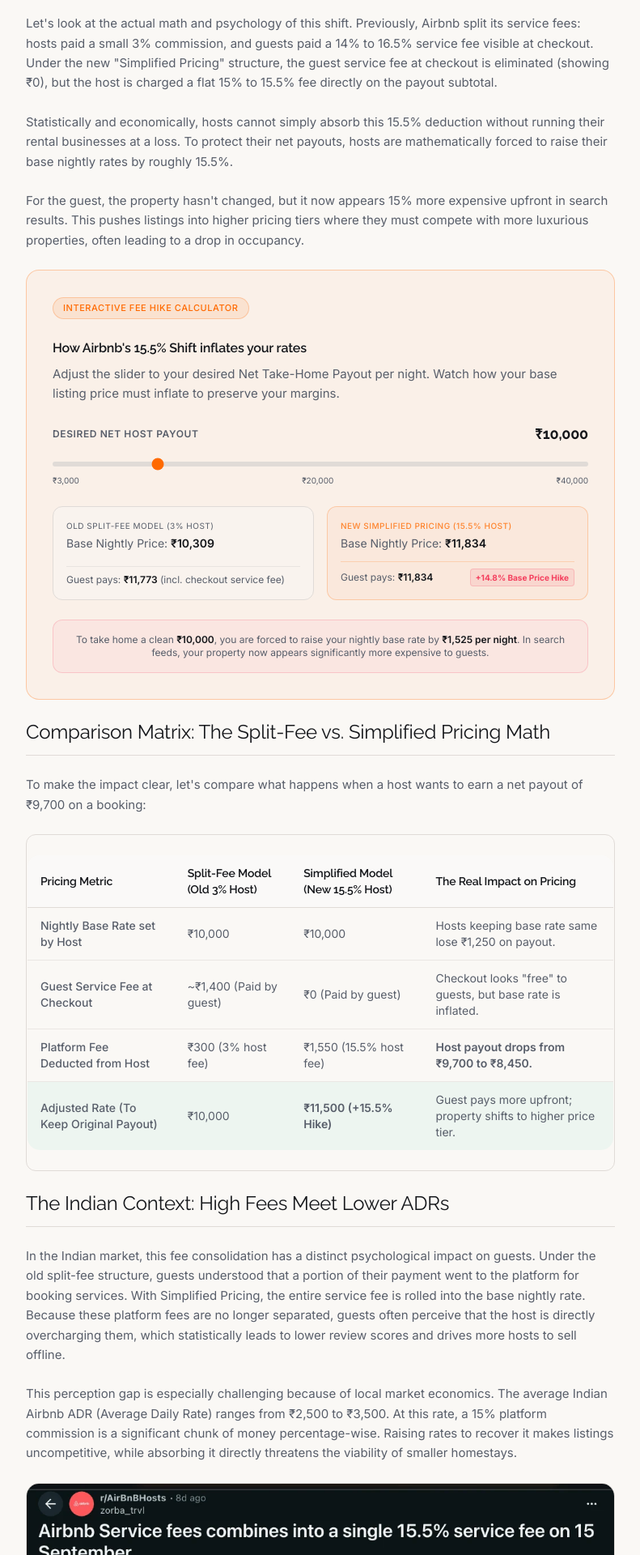
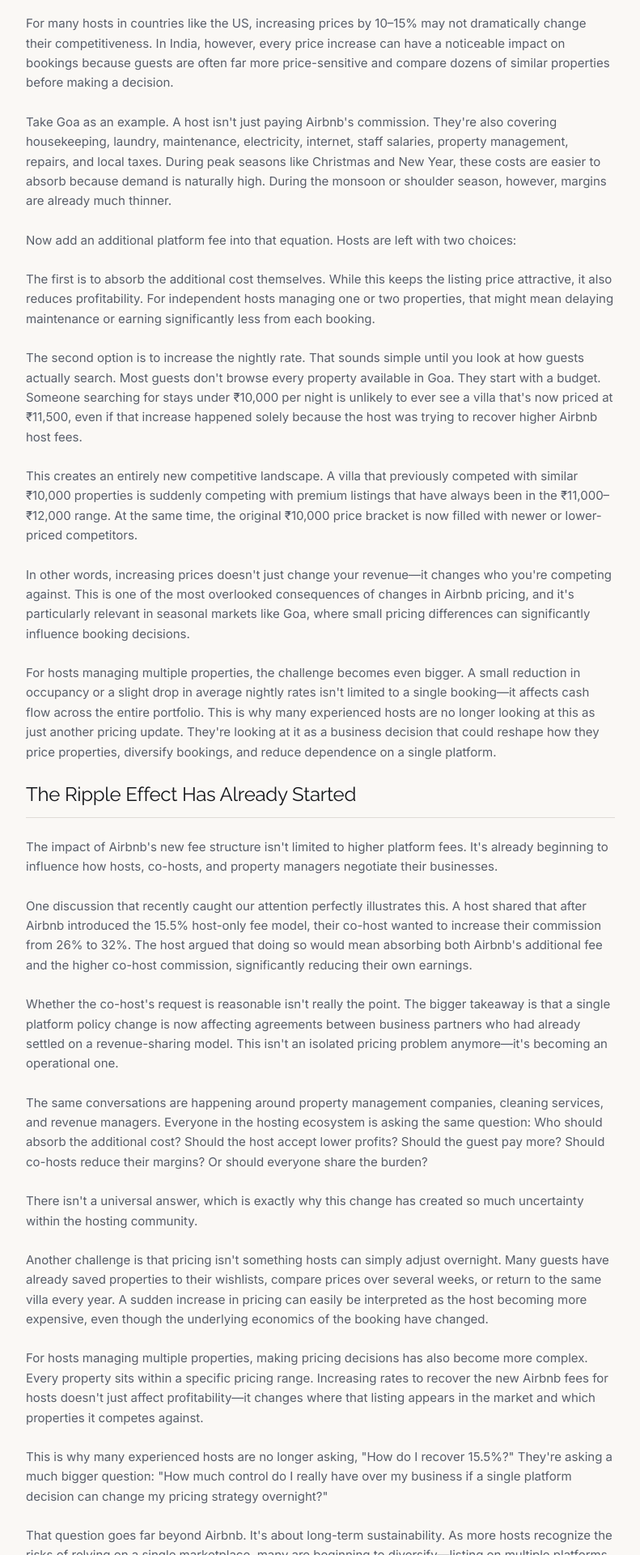
Before and after one commit to wayzyy-project/wayzyy-site, a React (Vite) app: page /blog/real-cost-of-airbnb-fee in a window 1280 px wide. Shown: the part 1240-3160 px from the top of the page at 81% size, without its empty margins (244-1035 px from the left). Built offline with nearby package versions, Linux system fonts and the light colour scheme.

Commit message:
feat: expand Airbnb Fee post with Indian host market dynamics and co-host ripple effects

```diff
--- a/src/pages/blog/RealCostOfAirbnbFee.tsx
+++ b/src/pages/blog/RealCostOfAirbnbFee.tsx
@@ -189,6 +189,61 @@ export default function RealCostOfAirbnbFee() {
           Hosts who decide to absorb the additional fee will see their margins shrink. Those who increase their prices to recover the cost risk becoming less competitive. Neither option is particularly attractive, especially in markets like India where guests often compare properties within very specific budget ranges.
         </p>
 
+        <h2 className="font-display text-2xl text-foreground mt-8">Why Indian Hosts Will Feel This More Than Most Markets</h2>
+        <p>
+          For many hosts in countries like the US, increasing prices by 10–15% may not dramatically change their competitiveness. In India, however, every price increase can have a noticeable impact on bookings because guests are often far more price-sensitive and compare dozens of similar properties before making a decision.
+        </p>
+        <p>
+          Take Goa as an example. A host isn't just paying Airbnb's commission. They're also covering housekeeping, laundry, maintenance, electricity, internet, staff salaries, property management, repairs, and local taxes. During peak seasons like Christmas and New Year, these costs are easier to absorb because demand is naturally high. During the monsoon or shoulder season, however, margins are already much thinner.
+        </p>
+        <p>
+          Now add an additional platform fee into that equation. Hosts are left with two choices:
+        </p>
+        <p>
+          The first is to absorb the additional cost themselves. While this keeps the listing price attractive, it also reduces profitability. For independent hosts managing one or two properties, that might mean delaying maintenance or earning significantly less from each booking.
+        </p>
+        <p>
+          The second option is to increase the nightly rate. That sounds simple until you look at how guests actually search. Most guests don't browse every property available in Goa. They start with a budget. Someone searching for stays under ₹10,000 per night is unlikely to ever see a villa that's now priced at ₹11,500, even if that increase happened solely because the host was trying to recover higher Airbnb host fees.
+        </p>
+        <p>
+          This creates an entirely new competitive landscape. A villa that previously competed with similar ₹10,000 properties is suddenly competing with premium listings that have always been in the ₹11,000–₹12,000 range. At the same time, the original ₹10,000 price bracket is now filled with newer or lower-priced competitors.
+        </p>
+        <p>
+          In other words, increasing prices doesn't just change your revenue—it changes who you're competing against. This is one of the most overlooked consequences of changes in Airbnb pricing, and it's particularly relevant in seasonal markets like Goa, where small pricing differences can significantly influence booking decisions.
+        </p>
+        <p>
+          For hosts managing multiple properties, the challenge becomes even bigger. A small reduction in occupancy or a slight drop in average nightly rates isn't limited to a single booking—it affects cash flow across the entire portfolio. This is why many experienced hosts are no longer looking at this as just another pricing update. They're looking at it as a business decision that could reshape how they price properties, diversify bookings, and reduce dependence on a single platform.
+        </p>
+
+        <h2 className="font-display text-2xl text-foreground mt-8">The Ripple Effect Has Already Started</h2>
+        <p>
+          The impact of Airbnb's new fee structure isn't limited to higher platform fees. It's already beginning to influence how hosts, co-hosts, and property managers negotiate their businesses.
+        </p>
+        <p>
+          One discussion that recently caught our attention perfectly illustrates this. A host shared that after Airbnb introduced the 15.5% host-only fee model, their co-host wanted to increase their commission from 26% to 32%. The host argued that doing so would mean absorbing both Airbnb's additional fee and the higher co-host commission, significantly reducing their own earnings.
+        </p>
+        <p>
+          Whether the co-host's request is reasonable isn't really the point. The bigger takeaway is that a single platform policy change is now affecting agreements between business partners who had already settled on a revenue-sharing model. This isn't an isolated pricing problem anymore—it's becoming an operational one.
+        </p>
+        <p>
+          The same conversations are happening around property management companies, cleaning services, and revenue managers. Everyone in the hosting ecosystem is asking the same question: Who should absorb the additional cost? Should the host accept lower profits? Should the guest pay more? Should co-hosts reduce their margins? Or should everyone share the burden?
+        </p>
+        <p>
+          There isn't a universal answer, which is exactly why this change has created so much uncertainty within the hosting community.
+        </p>
+        <p>
+          Another challenge is that pricing isn't something hosts can simply adjust overnight. Many guests have already saved properties to their wishlists, compare prices over several weeks, or return to the same villa every year. A sudden increase in pricing can easily be interpreted as the host becoming more expensive, even though the underlying economics of the booking have changed.
+        </p>
+        <p>
+          For hosts managing multiple properties, making pricing decisions has also become more complex. Every property sits within a specific pricing range. Increasing rates to recover the new Airbnb fees for hosts doesn't just affect profitability—it changes where that listing appears in the market and which properties it competes against.
+        </p>
+        <p>
+          This is why many experienced hosts are no longer asking, "How do I recover 15.5%?" They're asking a much bigger question: "How much control do I really have over my business if a single platform decision can change my pricing strategy overnight?"
+        </p>
+        <p>
+          That question goes far beyond Airbnb. It's about long-term sustainability. As more hosts recognize the risks of relying on a single marketplace, many are beginning to diversify—listing on multiple platforms, encouraging repeat direct bookings, and exploring alternatives that give them greater control over pricing and their relationship with guests.
+        </p>
+
         <h2 className="font-display text-2xl text-foreground mt-8">The 15.5% Price Hike POV: Why Guest Rates Are Rising</h2>
         <p>
           Let's look at the actual math and psychology of this shift. Previously, Airbnb split its service fees: hosts paid a small 3% commission, and guests paid a 14% to 16.5% service fee visible at checkout. Under the new "Simplified Pricing" structure, the guest service fee at checkout is eliminated (showing ₹0), but the host is charged a flat 15% to 15.5% fee directly on the payout subtotal.
@@ -265,22 +320,6 @@ export default function RealCostOfAirbnbFee() {
           <span className="text-xs text-muted-foreground mt-2 block text-center">Indian hosts discussing the psychological impact of fee integration on average ADRs</span>
         </div>
 
-        <p>
-          That pricing decision has a ripple effect. A villa that was comfortably competing around the ₹10,000 mark may now need to be listed at ₹11,500 or more. The property hasn't changed. The amenities haven't changed. The experience hasn't changed. Yet it suddenly finds itself competing with an entirely different set of listings simply because it has moved into a new price bracket.
-        </p>
-        <p>
-          Guests experience the change differently. Someone who stayed at the same villa last year or has had it saved in their wishlist may simply notice that prices have gone up. Most won't know that platform economics played a role in that increase. To them, it looks like the host decided to charge more.
-        </p>
-        <p>
-          For hosts, however, the decision is rarely that simple. Every increase has to be weighed against occupancy, visibility, repeat bookings, and local competition. It's no longer just about setting the right nightly rate—it's about deciding how much of the additional cost the business can realistically absorb.
-        </p>
-        <p>
-          Perhaps that's the biggest takeaway from all of this. The discussion isn't really about a 15.5% commission. It's about how much influence a single platform can have over thousands of independent businesses.
-        </p>
-        <p>
-          One policy update is enough to trigger changes in pricing strategies, revenue-sharing agreements, guest expectations, and even long-term business planning. That's a level of dependence every host should think about, regardless of which platform they use.
-        </p>
-
         <h2 className="font-display text-xl text-foreground mt-8">The Support Gap: High Commissions Without Host Protection</h2>
         <p>
           This structural dependence is made worse by a lack of platform accountability when real disputes occur. For hosts, paying a premium 15.5% commission should theoretically guarantee a high level of customer protection and mediation. In reality, host communities are filled with stories of arbitrary refund decisions and loophole exploitation where the platform offers little meaningful support.
@@ -300,22 +339,45 @@ export default function RealCostOfAirbnbFee() {
           <span className="text-xs text-muted-foreground mt-2 block text-center">Hosts sharing experiences of platform disputes and arbitrary payout reversals</span>
         </div>
 
+        <h2 className="font-display text-2xl text-foreground mt-8">Why We Believe Hosts Need More Than One Platform</h2>
         <p>
-          This is exactly why many professional hosts don't rely on just one booking channel anymore. They diversify their bookings, build repeat guest relationships, and gradually reduce the risk of having a single platform dictate how their business operates.
+          The biggest lesson from this entire discussion isn't that Airbnb made the wrong decision. Every platform has the right to evolve its pricing model based on its own business objectives.
         </p>
         <p>
-          At Wayzyy, that's the future we believe in. Over the last few months, we've had conversations with more than 100 hosts across India. While every host has different goals and operates in a different market, one concern keeps coming up: they want more control over their business.
+          The bigger lesson is what happens when thousands of businesses depend almost entirely on a single platform. When one company changes its commission structure, hosts immediately have to rethink their pricing strategy. If search algorithms change, hosts adapt again. If fees increase, nightly rates change. If visibility drops, bookings are affected. That's a lot of influence for one platform to have over an entire business.
         </p>
         <p>
-          Wayzyy wasn't built to convince hosts to leave Airbnb or any other OTA. It was built because competition creates healthier marketplaces. When hosts have multiple ways to reach guests, they gain more flexibility over pricing, guests get better choices, and the industry becomes less vulnerable to decisions made by any single platform.
+          Over the last few months, we've spoken with and onboarded more than 100 hosts across India. While every host has a different property and a different pricing strategy, one concern kept coming up repeatedly:
+        </p>
+        <p className="italic pl-4 border-l-2 border-ember text-muted-foreground">
+          "We don't want to depend on just one platform anymore."
+        </p>
+        <p>
+          Not because Airbnb doesn't work. It clearly does. But putting all your bookings, pricing, and visibility in one place means every policy update has an immediate impact on your business.
+        </p>
+        <p>
+          That's one of the biggest reasons we started building Wayzyy. Our goal isn't to ask hosts to leave Airbnb or stop listing on other OTAs. In fact, we believe most professional hosts will continue using multiple platforms because that's simply how modern hospitality works.
+        </p>
+        <p>
+          What we're trying to build is another distribution channel—one where hosts have greater control over their pricing, can build direct relationships with guests, and aren't forced to rethink their business every time a marketplace changes its rules.
+        </p>
+        <p>
+          For guests, this also creates a better experience. As hosts increase prices to recover higher platform fees, guests inevitably end up paying more. By giving hosts additional ways to reach travelers, platforms can compete on value rather than simply passing higher costs down the chain.
+        </p>
+        <p>
+          Healthy competition benefits everyone:
+        </p>
+        <ul className="list-disc pl-6 space-y-2 text-muted-foreground text-sm">
+          <li>Hosts gain more control over their businesses.</li>
+          <li>Guests get more choice and better pricing.</li>
+          <li>The market becomes less dependent on decisions made by any single platform.</li>
+        </ul>
+        <p>
+          Ultimately, that's the future we believe the Indian vacation rental industry should move toward—not replacing one platform with another, but creating an ecosystem where hosts have options, guests benefit from genuine competition, and no single policy change can reshape the economics of an entire industry overnight.
         </p>
 
         {/* Live Interactive Pricing Audit */}
         <InlineCalculator />
-
-        <p>
-          The 15.5% fee change will eventually become just another update in Airbnb's history. The bigger question is whether the industry learns from it. Because the strongest hosting businesses won't be the ones that react to every platform update—they'll be the ones that aren't completely dependent on any single platform in the first place.
-        </p>
 
         <h2 className="font-display text-2xl text-foreground mt-8">So, What Should Hosts Do Now?</h2>
         <p>
@@ -330,17 +392,8 @@ export default function RealCostOfAirbnbFee() {
         <p>
           Many experienced hosts already follow this approach. They'll list across multiple OTAs, encourage repeat guests to book again, maintain their own website or social presence, and invest in channels they control. The objective isn't simply to increase bookings—it's to reduce dependency.
         </p>
-        <p>
-          Technology can help too, but it shouldn't replace good judgement. Whether you're using Airbnb Smart Pricing, PriceLabs, or another dynamic pricing tool, remember that they're designed to support your decisions, not make them for you. No algorithm understands your property's unique strengths, your local market, or upcoming events as well as you do.
-        </p>
-        <p>
-          Finally, don't make pricing decisions in isolation. Talk to other hosts in your city. Compare occupancy trends, understand how others are responding to the new fee structure, and learn from what's working. The strongest hosting communities have always been built on shared knowledge, and that's more valuable today than ever before.
-        </p>
-        <p>
-          The platforms will continue to evolve. Fees will change. Algorithms will change. Guest behaviour will change. The hosts who succeed won't necessarily be the ones with the lowest prices. They'll be the ones who adapt the fastest while staying in control of their business.
-        </p>
 
-        <h2 className="font-display text-2xl text-foreground mt-8">Final Thoughts</h2>
+        <h2 className="font-display text-2xl text-foreground mt-8">The Real Cost of the 15.5% Fee Isn't 15.5%</h2>
         <p>
           Airbnb's move to a 15.5% host-only fee will eventually become another milestone in the company's history. Like every platform update before it, hosts will adapt. The more interesting story isn't about the fee itself—it's about what this change reveals.
         </p>
```
